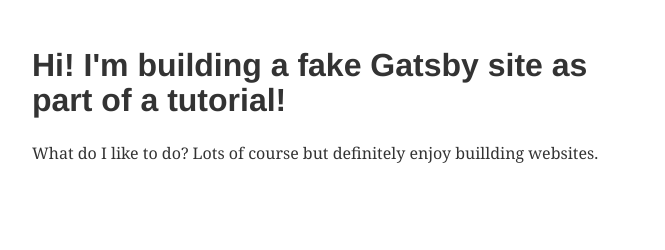
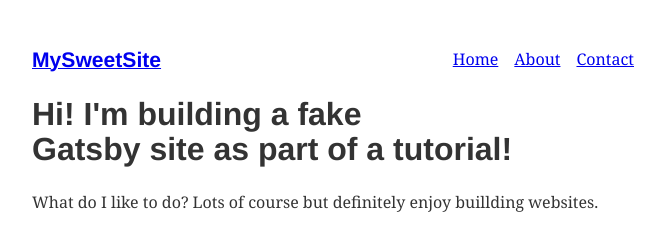
Before and after one commit to geoerika/Gatsby_learning, a Gatsby site in the folder tutorial-part-three/: page / in a window 1280 px wide. Shown: the whole page, without its empty margins (299-964 px from the left). Built offline with nearby package versions, Linux system fonts and the light colour scheme; Gatsby itself is replaced by a stand-in of ours.

Commit message:
created global navigation

```diff
--- a/tutorial-part-three/src/components/layout.js
+++ b/tutorial-part-three/src/components/layout.js
@@ -1,8 +1,25 @@
 import React from 'react'
+import { Link } from 'gatsby'
+
+const LinkList=props => (
+  <li style={{ display: 'inline-block', marginRight: '1rem' }}>
+    <Link to={props.to}>{ props.children }</Link>
+  </li>
+)
 
 export default function Layout({ children }) {
   return (
     <div style={{ margin: '3rem auto', maxWidth: 650, padding: '0 1rem' }}>
+      <header style={{ marginBottom: '1.5rem '}}>
+        <Link to='/' style={{ textShadow: 'none', backgroundImage: 'none' }}>
+          <h3 style={{ display: 'inline' }}>MySweetSite</h3>
+        </Link>
+        <ul style={{ listStyle: 'none', float: 'right' }}>
+          <LinkList to='/'>Home</LinkList>
+          <LinkList to='/about/'>About</LinkList>
+          <LinkList to='/contact/'>Contact</LinkList>
+        </ul>
+      </header>
       { children }
     </div>
   )
```
